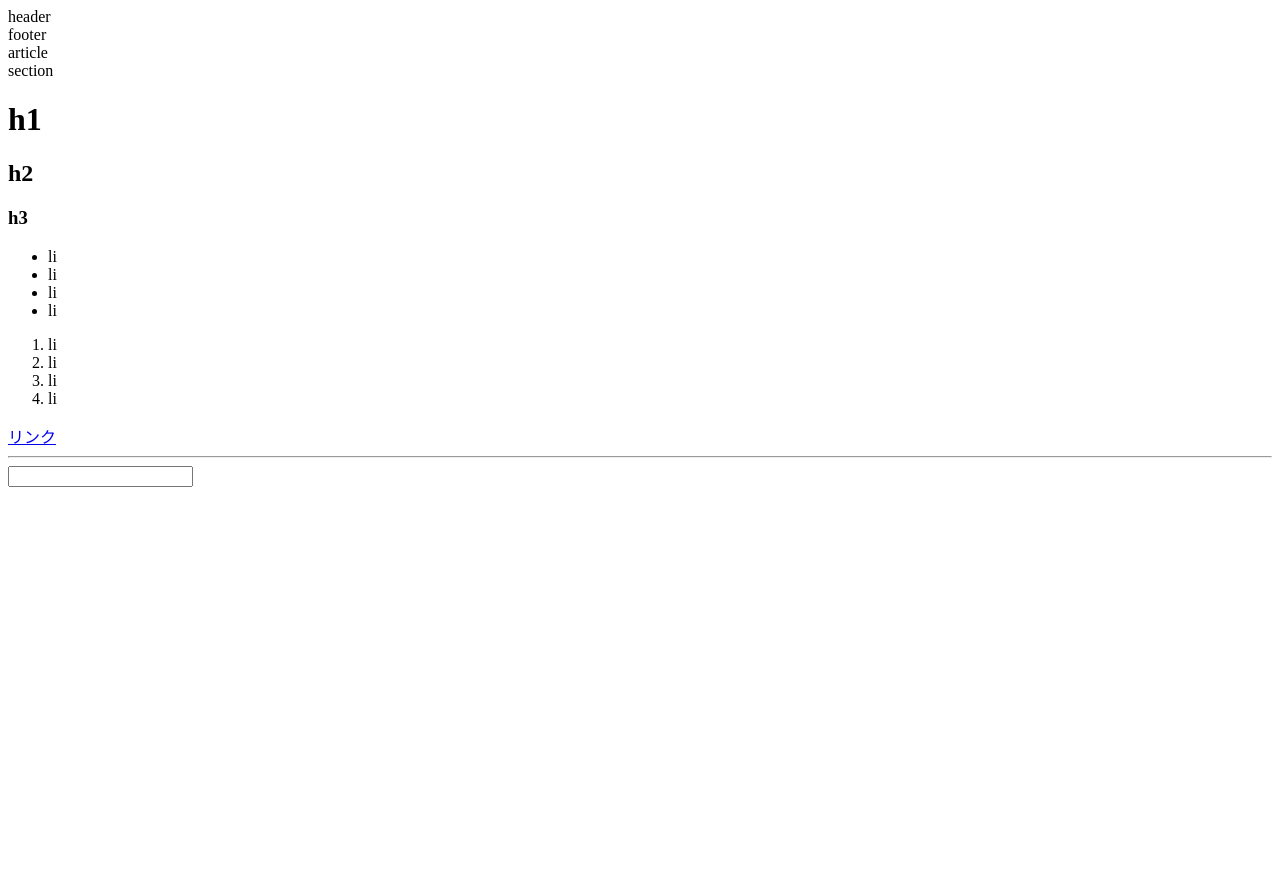
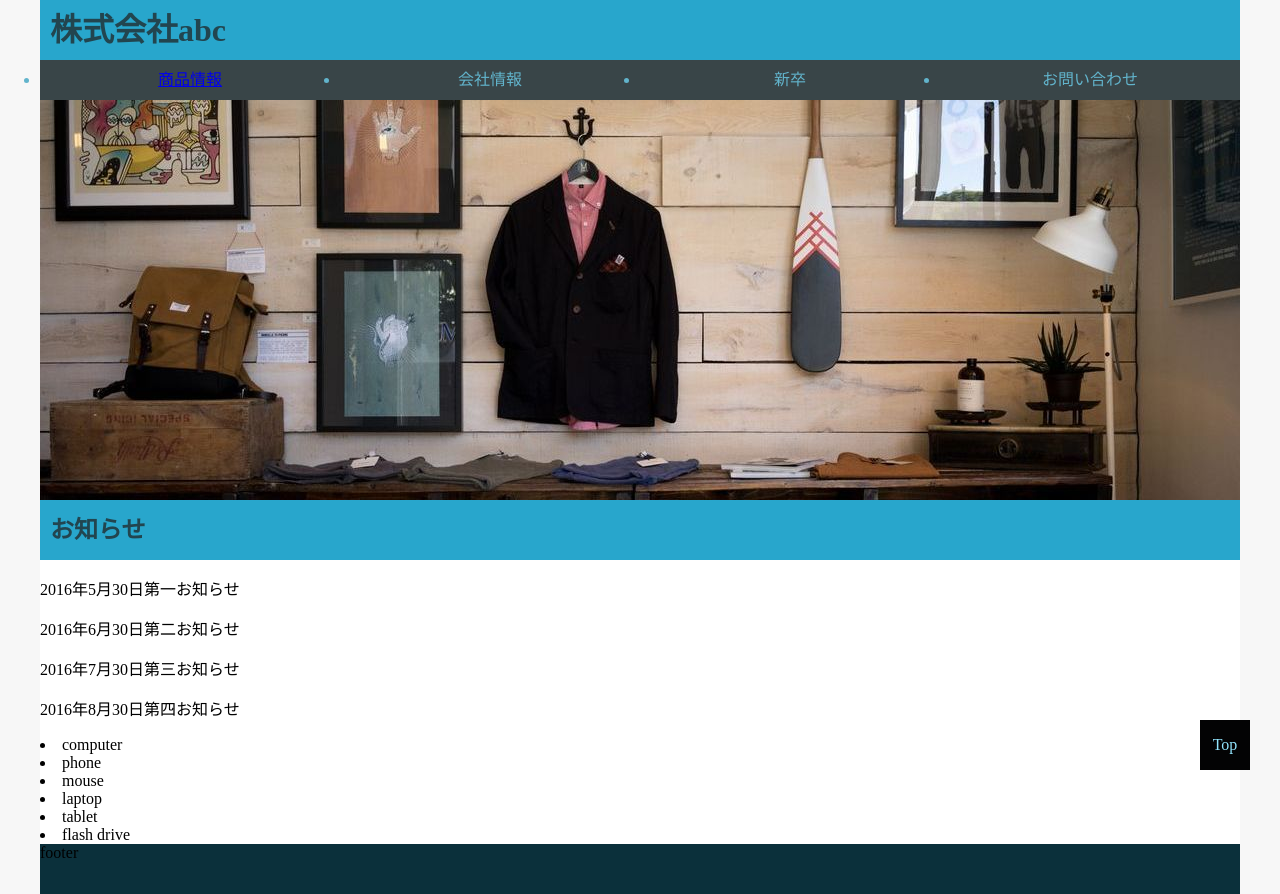
Before and after one commit to lwinkhine/HtmlCss, a plain HTML site: page index.html in a window 1280 px wide. Before the commit the page ends 800 px from the top, so only its background shows below. Drawn offline with Linux system fonts and the light colour scheme.

Commit message:
may 30 second

```diff
--- a/index.html
+++ b/index.html
@@ -2,33 +2,50 @@
 <html lang="ja">
     <head>
         <meta charset="utf-8">
+        <link rel="stylesheet" type="text/css" href="common.css">
+        <link rel="stylesheet" type="text/css" href="style.css">
     </head>
     <body>
-    <header>header</header>
-    <footer>footer</footer>
-    <div></div>
-    <article>article</article>
-    <section>section</section>
-    <h1>h1</h1>
-    <h2>h2</h2>
-    <h3>h3</h3>
-    <ul>
-        <li>li</li>
-        <li>li</li>
-        <li>li</li>
-        <li>li</li>
-    </ul>
-    <ol>
-        <li>li</li>
-        <li>li</li>
-        <li>li</li>
-        <li>li</li>
-    </ol>
-    <a href="#">リンク</a>
-    <img src="" />
-    <br />
-    <hr />
-    <meta>
-    <input type="" />
+        <header>
+            <h1>株式会社abc</h1>
+            <ul>
+                <li>
+                    <a href="#">商品情報</a>
+                </li>
+                <li>会社情報</li>
+                <li>新卒</li>
+                <li>お問い合わせ</li>
+            </ul>
+
+        </header>
+        <div id="wrapper">
+            <section id="main-image">
+                <img src="main_image01.jpg"/>
+            </section>
+            <section　id="info">
+                <h2>お知らせ</h2>
+                <div>
+                <p>2016年5月30日第一お知らせ</p>
+                <p>2016年6月30日第二お知らせ</p>
+                 <p>2016年7月30日第三お知らせ</p>
+                <p>2016年8月30日第四お知らせ</p>
+                </div>
+            </section>
+            <ul　id="category">
+                <li>computer</li>
+                <li>phone</li>
+                <li>mouse</li>
+                <li>laptop</li>
+                <li>tablet</li>
+                <li>flash drive</li>
+            </ul>
+              <div id="page-top">
+             <p>
+                 Top
+             </p>
+
+             </div>
+        </div>
+        <footer>footer</footer>
     </body>
 </html>
--- /dev/null
+++ b/style.css
@@ -0,0 +1,129 @@
+
+body{
+margin: 0;
+background-color:#f7f7f7;
+}
+
+header {
+    width: 1200px;
+    height: 100px;
+    margin: 0 auto;
+}
+
+h1,h2{
+    height: 60px;
+    line-height: 60px;
+   background-color: #28a6cc;
+   color: #22454f;
+  padding-left: 10px;
+  padding:0 0 0 10px;
+  margin: 0;
+
+
+}
+
+
+header ul{
+    width:1200px;
+    height:40px;
+    margin: 0;
+    padding: 0;
+}
+header ul li{
+    float:left;
+    width: 300px;
+    height: 40px;
+    color: #62b4cc;
+    background-color: #394548;
+    line-height: 40px;
+    text-align: center;
+}
+footer{
+ width:1200px;
+ height:50px;
+ margin:0 auto;
+ background-color: #0b303b;
+
+}
+#wrapper{
+
+    width:1200px;
+    height: auto;
+    margin: 0 auto 0 auto;
+    background-color: #ffffff;
+    overflow: hidden;
+}
+#wrapper #main-image{
+
+    width: 1200px;
+    height:400px;
+}
+
+#wrapper #info{
+ float: left;
+   width:800px;
+   height: 300px;
+   margin:20px 0 30px 30px;
+}
+
+#wrapper #info h2{
+     width:790px;
+　　　　height: 50px;
+    line-height: 50px;
+    margin: 0;
+    padding: 0 0 0 10px;
+    color:#0b303b;
+    background-color: #28a6cc;
+
+
+}
+
+#wrapper #info div {
+  width: 798px;
+  height:249px;
+  border:1px solid #408ca3;
+}
+
+#wrapper #info div p {
+    font-size: 23px;
+    padding:0 0 0 20px;
+    text-decoration: underline;
+
+}
+
+#wrapper #category{
+  float: right;
+  width:150px;
+  margin:20px 100px 30px 0;
+  border: 1px solid #408ca3;
+
+
+}
+#wrapper #category li{
+
+    width:150px;
+    height: 50px;
+
+    line-height: 50px;
+    color: #394548;
+}
+
+#page-top{
+
+    position: fixed;
+
+    bottom:30px;
+    right:30px;
+
+    width:50px;
+    height:50px;
+    background-color: #030304;
+}
+#page-top p{
+    width:50px;
+    height: 50px;
+    line-height: 50px;
+    margin:0;
+    color:#92e5fe;
+    text-align: center;
+}
```
Also changed, not shown: main_image01.jpg (added).
